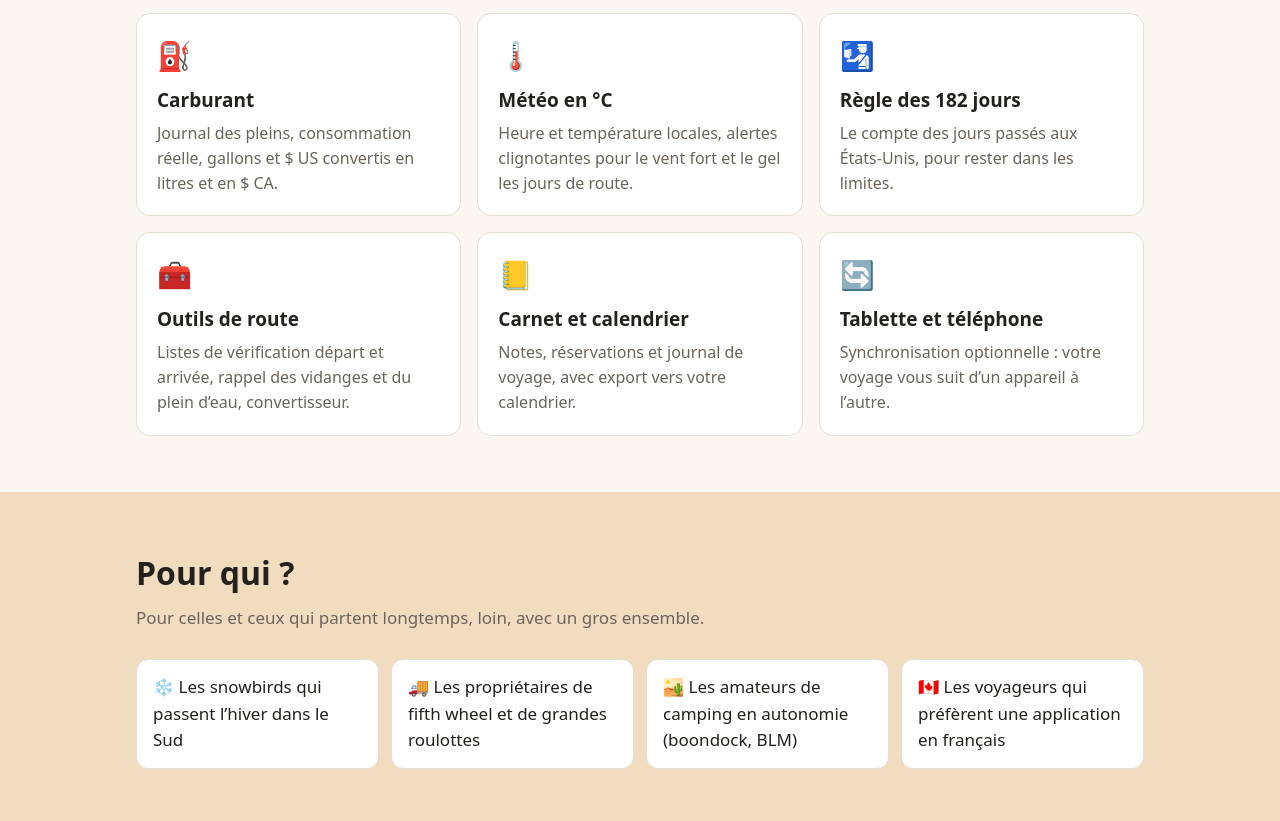
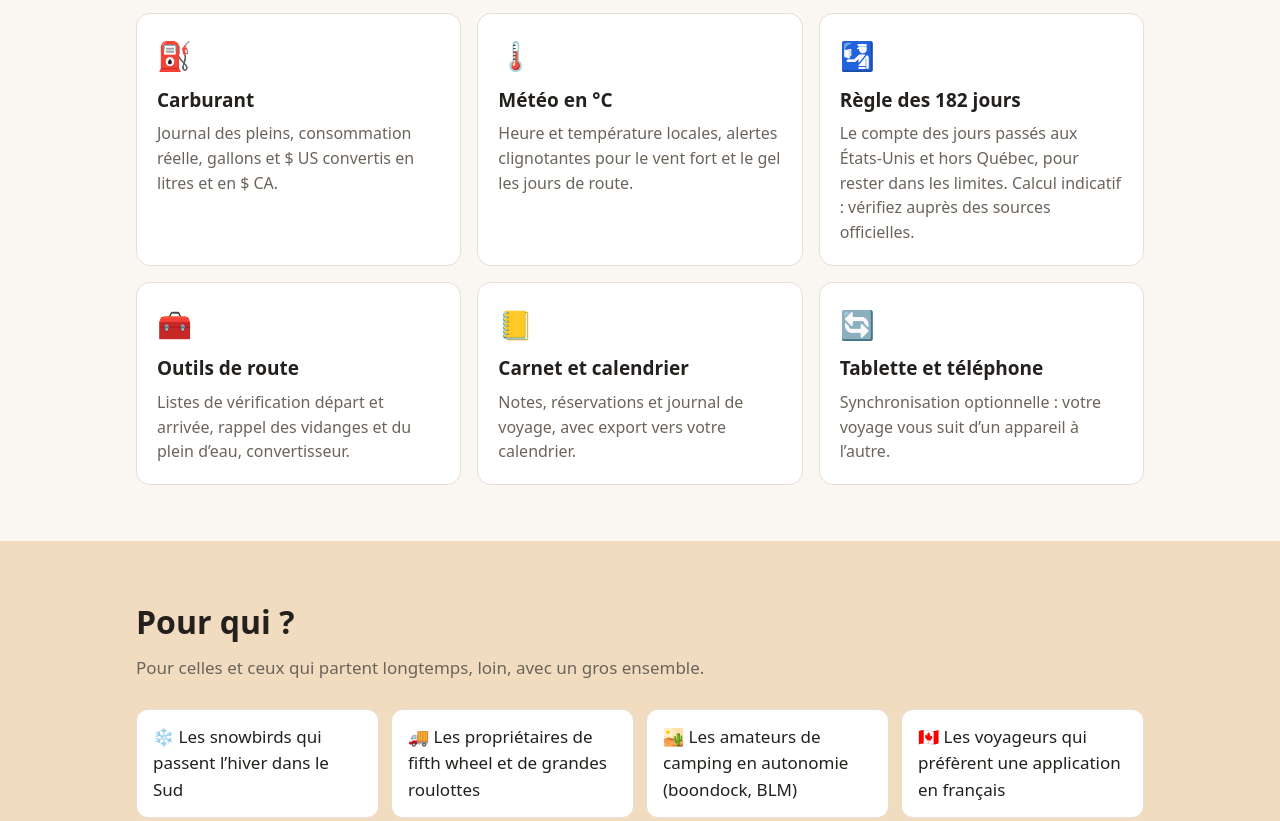
Before and after one commit to robo1493/caprouterv, a plain HTML site: page index.html in a window 1280 px wide. Shown: the part 968-1789 px from the top of the page. Drawn offline with Linux system fonts and the light colour scheme.

Commit message:
Avis : sources officielles Canada et RAMQ
Co-Authored-By: Claude Opus 5.5 <noreply@anthropic.com>

```diff
--- a/index.html
+++ b/index.html
@@ -89,7 +89,7 @@
       <div class="card"><div class="ic">🌙</div><h3>Nuitées</h3><p>Campings, terrains BLM, aires de repos, relais routiers : où dormir, et à quel prix.</p></div>
       <div class="card"><div class="ic">⛽</div><h3>Carburant</h3><p>Journal des pleins, consommation réelle, gallons et $ US convertis en litres et en $ CA.</p></div>
       <div class="card"><div class="ic">🌡️</div><h3>Météo en °C</h3><p>Heure et température locales, alertes clignotantes pour le vent fort et le gel les jours de route.</p></div>
-      <div class="card"><div class="ic">🛂</div><h3>Règle des 182 jours</h3><p>Le compte des jours passés aux États-Unis, pour rester dans les limites.</p></div>
+      <div class="card"><div class="ic">🛂</div><h3>Règle des 182 jours</h3><p>Le compte des jours passés aux États-Unis et hors Québec, pour rester dans les limites. Calcul indicatif : vérifiez auprès des sources officielles.</p></div>
       <div class="card"><div class="ic">🧰</div><h3>Outils de route</h3><p>Listes de vérification départ et arrivée, rappel des vidanges et du plein d’eau, convertisseur.</p></div>
       <div class="card"><div class="ic">📒</div><h3>Carnet et calendrier</h3><p>Notes, réservations et journal de voyage, avec export vers votre calendrier.</p></div>
       <div class="card"><div class="ic">🔄</div><h3>Tablette et téléphone</h3><p>Synchronisation optionnelle : votre voyage vous suit d’un appareil à l’autre.</p></div>
@@ -151,6 +151,7 @@
   <div class="wrap">
     <p><b>Vos données vous appartiennent.</b> Votre itinéraire reste sur votre appareil. La synchronisation est optionnelle et protégée par votre propre compte.</p>
     <p>CapRoute RV est un outil d’aide à la planification. Vérifiez toujours les hauteurs affichées, la signalisation, la météo et les règles en vigueur avant de partir.</p>
+    <p>Le compte des 182 jours et des jours hors Québec est un calcul simplifié. Il ne remplace pas l’information officielle du <a href="https://voyage.gc.ca/voyager/vivre-etranger/retraite">gouvernement du Canada</a>, de la <a href="https://www.ramq.gouv.qc.ca/fr/citoyens/absence-quebec">RAMQ</a> (dont l’<a href="https://www.ramq.gouv.qc.ca/fr/citoyens/absence-quebec/exceptions-regle-presence">année septennale</a>) ni des autorités américaines.</p>
     <p>Cartes © les contributeurs d’OpenStreetMap. Météo : Open-Meteo.</p>
     <p>© 2026 CapRoute RV</p>
   </div>
```
